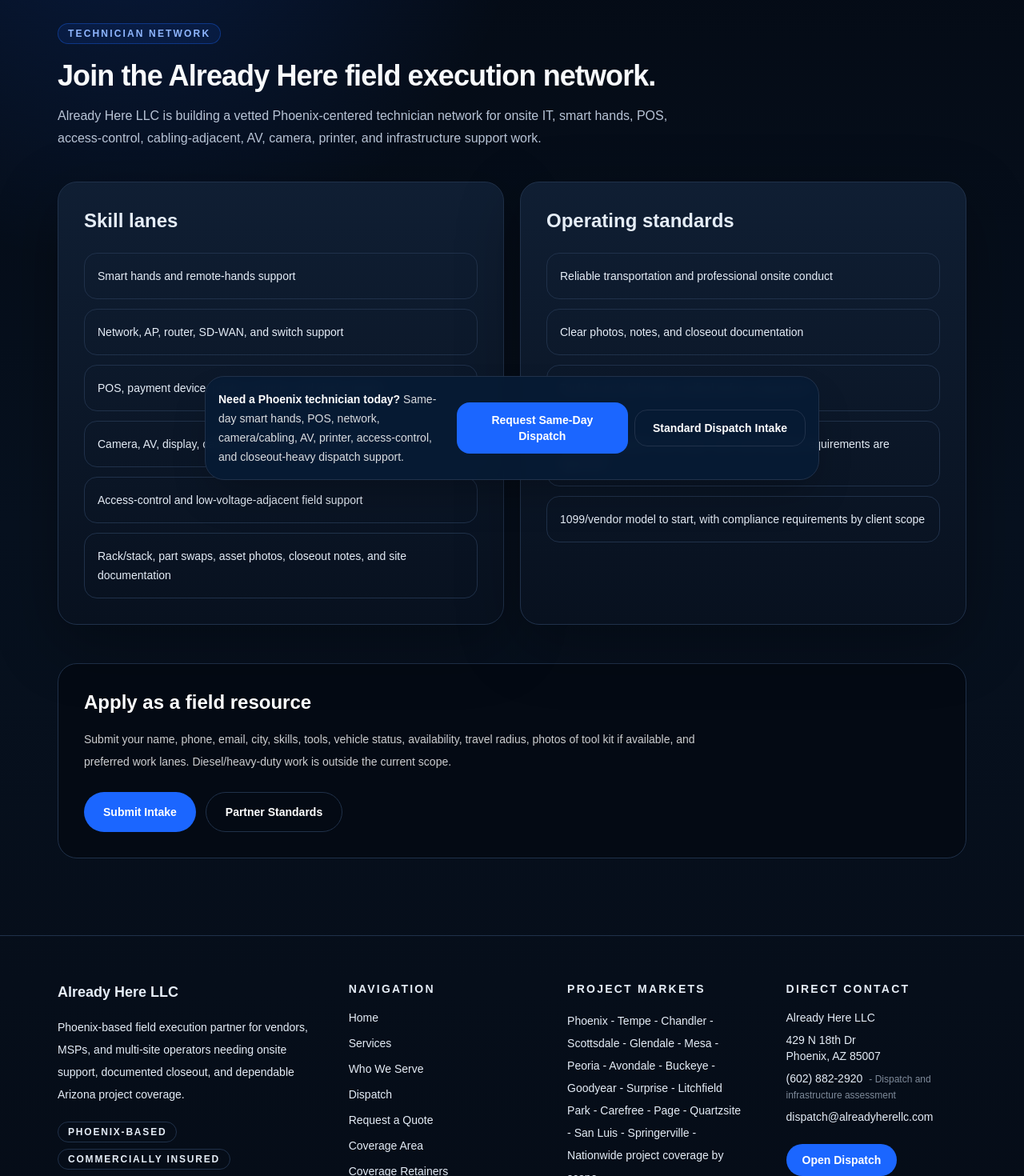
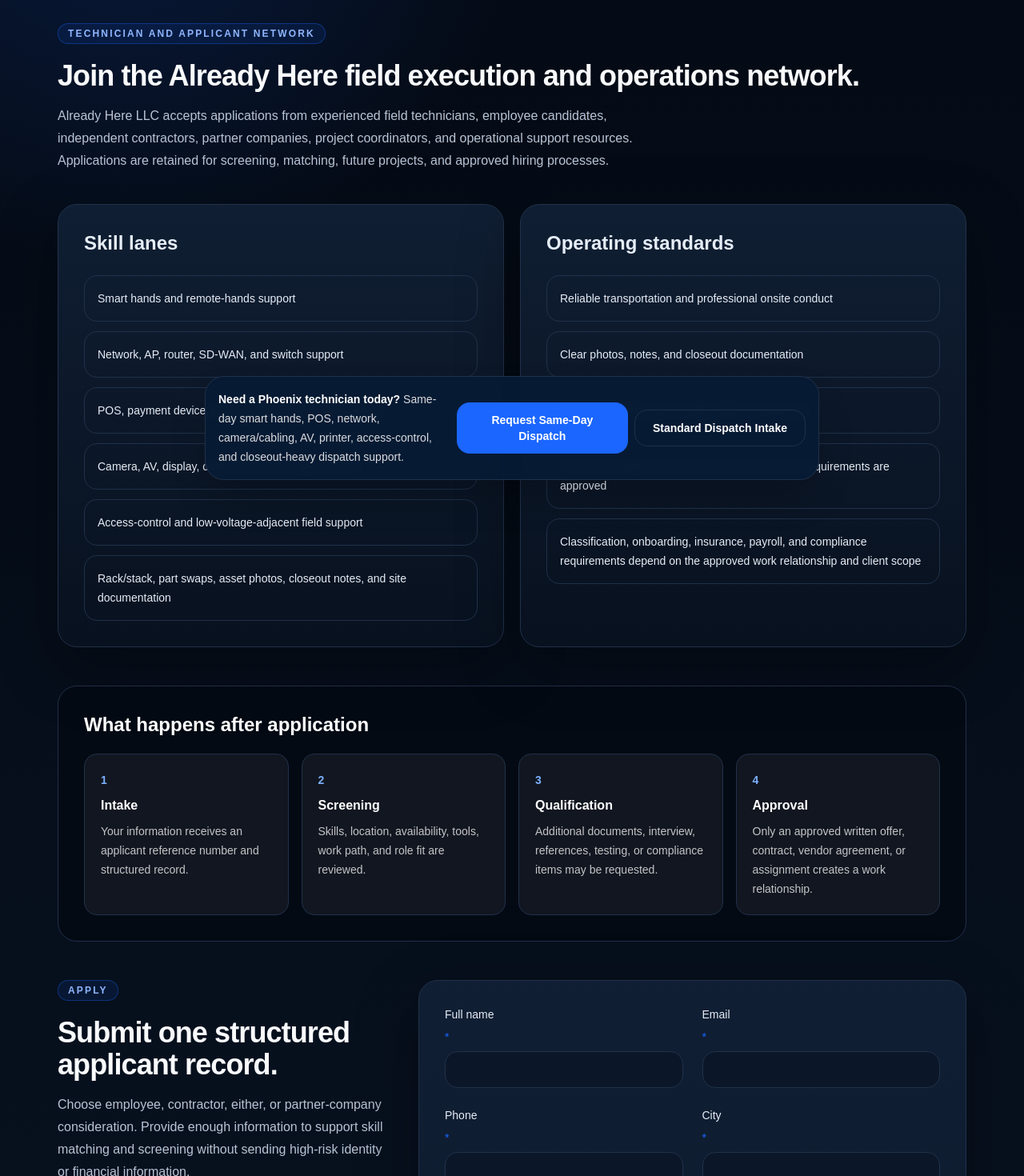
Before and after one commit to quantam101/already-here-llc, a Next.js app: page /technician-network in a window 1280 px wide. Shown: the part 180-1650 px from the top of the page at 80% size. Built offline with nearby package versions, Linux system fonts and the light colour scheme; no server answers.

Commit message:
Add employee and contractor applicant intake

```diff
--- a/app/technician-network/page.tsx
+++ b/app/technician-network/page.tsx
@@ -1,9 +1,10 @@
 import type { Metadata } from 'next';
 import Link from 'next/link';
+import { ApplicantForm } from '@/components/ApplicantForm';
 
 export const metadata: Metadata = {
   title: 'Already Here Technician Network',
-  description: 'Join the Already Here LLC technician network for Phoenix metro and project-based onsite IT, low-voltage-adjacent, POS, access-control, smart-hands, and field execution work.'
+  description: 'Apply for employee, contractor, vendor, partner, and project-based field opportunities with Already Here LLC.'
 };
 
 const skills = [
@@ -20,17 +21,19 @@ const requirements = [
   'Clear photos, notes, and closeout documentation',
   'Tool list and skill matrix verified before assignment',
   'No work accepted until scope, rate, and closeout requirements are approved',
-  '1099/vendor model to start, with compliance requirements by client scope'
+  'Classification, onboarding, insurance, payroll, and compliance requirements depend on the approved work relationship and client scope'
 ];
 
 export default function TechnicianNetworkPage() {
   return (
-    <section className="container-shell py-16 lg:py-24">
-      <span className="eyebrow">Technician network</span>
-      <h1 className="section-title mt-5">Join the Already Here field execution network.</h1>
-      <p className="section-copy">
-        Already Here LLC is building a vetted Phoenix-centered technician network for onsite IT, smart hands, POS, access-control, cabling-adjacent, AV, camera, printer, and infrastructure support work.
-      </p>
+    <div className="container-shell py-16 lg:py-24">
+      <section>
+        <span className="eyebrow">Technician and applicant network</span>
+        <h1 className="section-title mt-5">Join the Already Here field execution and operations network.</h1>
+        <p className="section-copy">
+          Already Here LLC accepts applications from experienced field technicians, employee candidates, independent contractors, partner companies, project coordinators, and operational support resources. Applications are retained for screening, matching, future projects, and approved hiring processes.
+        </p>
+      </section>
 
       <div className="mt-10 grid gap-5 lg:grid-cols-2">
         <div className="card p-6 sm:p-8">
@@ -52,15 +55,38 @@ export default function TechnicianNetworkPage() {
       </div>
 
       <section className="mt-12 rounded-3xl border border-borderBrand bg-navy p-8 text-white">
-        <h2 className="text-2xl font-semibold">Apply as a field resource</h2>
-        <p className="mt-4 max-w-3xl text-sm leading-7 text-white/80">
-          Submit your name, phone, email, city, skills, tools, vehicle status, availability, travel radius, photos of tool kit if available, and preferred work lanes. Diesel/heavy-duty work is outside the current scope.
-        </p>
-        <div className="mt-6 flex flex-col gap-3 sm:flex-row">
-          <Link href="/dispatch" className="link-ring inline-flex items-center justify-center rounded-full bg-action px-6 py-3.5 text-sm font-semibold text-white transition hover:bg-white hover:text-navy">Submit Intake</Link>
-          <Link href="/partner-with-us" className="link-ring inline-flex items-center justify-center rounded-full border border-white/35 px-6 py-3.5 text-sm font-semibold text-white transition hover:bg-white/10">Partner Standards</Link>
+        <h2 className="text-2xl font-semibold">What happens after application</h2>
+        <div className="mt-5 grid gap-4 md:grid-cols-4">
+          {[
+            ['1', 'Intake', 'Your information receives an applicant reference number and structured record.'],
+            ['2', 'Screening', 'Skills, location, availability, tools, work path, and role fit are reviewed.'],
+            ['3', 'Qualification', 'Additional documents, interview, references, testing, or compliance items may be requested.'],
+            ['4', 'Approval', 'Only an approved written offer, contract, vendor agreement, or assignment creates a work relationship.']
+          ].map(([number, title, body]) => (
+            <div key={number} className="rounded-2xl border border-white/15 bg-white/5 p-5">
+              <span className="text-sm font-bold text-[#7DB0FF]">{number}</span>
+              <h3 className="mt-2 font-semibold">{title}</h3>
+              <p className="mt-2 text-sm leading-6 text-white/75">{body}</p>
+            </div>
+          ))}
         </div>
       </section>
-    </section>
+
+      <section className="mt-12 grid gap-10 lg:grid-cols-[0.75fr_1.25fr] lg:items-start">
+        <div>
+          <span className="eyebrow">Apply</span>
+          <h2 className="section-title mt-5">Submit one structured applicant record.</h2>
+          <p className="section-copy">
+            Choose employee, contractor, either, or partner-company consideration. Provide enough information to support skill matching and screening without sending high-risk identity or financial information.
+          </p>
+          <div className="mt-6 rounded-3xl border border-borderBrand bg-soft p-6 text-sm leading-7 text-slate-700">
+            <h3 className="font-semibold text-navy">Initial intake does not request</h3>
+            <p className="mt-2">Social Security numbers, banking information, driver-license numbers, passports, medical records, or tax forms. Those are handled only through a separate secure process after a legitimate need and approval exist.</p>
+          </div>
+          <Link href="/partner-with-us" className="link-ring mt-6 inline-flex rounded-full border border-borderBrand px-5 py-3 text-sm font-semibold text-navy hover:border-action">Review Partner Standards</Link>
+        </div>
+        <ApplicantForm />
+      </section>
+    </div>
   );
 }
```
